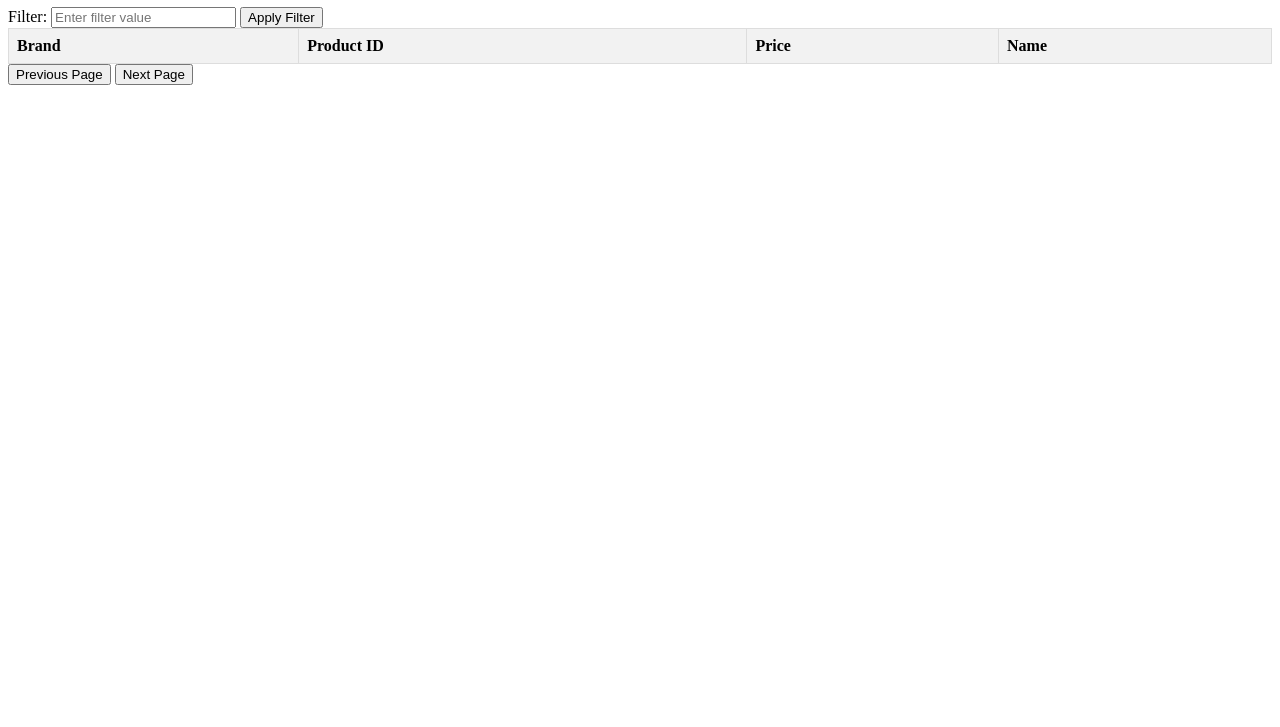
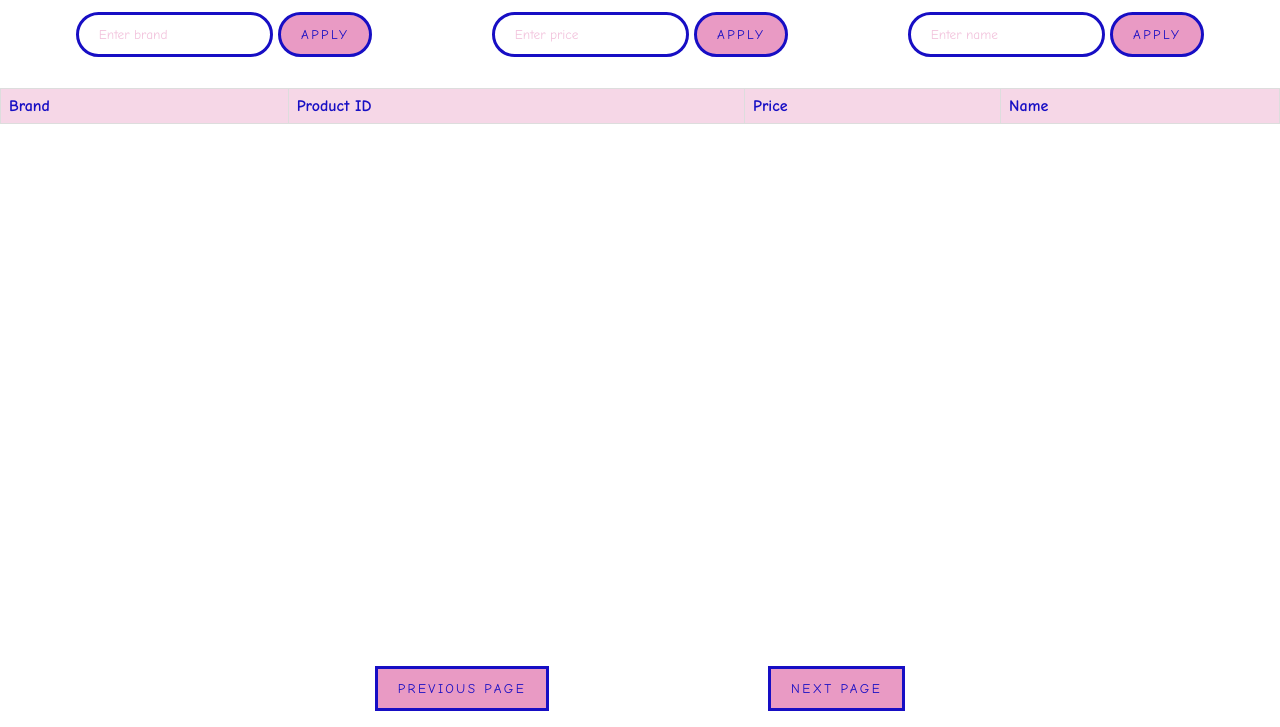
Before and after one commit to boodrova/test_vos, a plain HTML site: page test_2/index.html in a window 1280 px wide. Shown: the part 73-800 px from the top of the page. Drawn offline with Linux system fonts and the light colour scheme; no server answers.

Commit message:
Add files via upload

```diff
--- a/test_2/index.html
+++ b/test_2/index.html
@@ -7,11 +7,22 @@
   <link rel="stylesheet" href="styles.css">
 </head>
 <body>
-  <h1>Product List</h1>
-  <div>
-    <label for="filterInput">Filter:</label>
-    <input type="text" id="filterInput" placeholder="Enter filter value">
-    <button onclick="applyFilter()">Apply Filter</button>
+  <header>
+    <h1>Product List</h1>
+  </header>
+  <div id="filters">
+    <div id="filterBrand">
+      <input type="text" id="filterInputBrand" placeholder="Enter brand">
+      <button onclick="applyFilterBrand()">Apply</button>
+    </div>
+    <div id="filterPrice">
+      <input type="text" id="filterInputPrice" placeholder="Enter price">
+      <button onclick="applyFiltePrice()">Apply</button>
+    </div>
+    <div id="filterName">
+      <input type="text" id="filterInputName" placeholder="Enter name">
+      <button onclick="applyFilterName()">Apply</button>
+    </div>
   </div>
   <table id="productTable">
     <thead>
@@ -26,11 +37,11 @@
       <!-- Product list will be populated here -->
     </tbody>
   </table>
-  <div>
+  <footer>
     <button onclick="prevPage()">Previous Page</button>
     <span id="currentPage"></span>
     <button onclick="nextPage()">Next Page</button>
-  </div>
+  </footer>
   <script src="md5.min.js"></script>
   <script src="script.js"></script>
 </body>
--- a/test_2/script.js
+++ b/test_2/script.js
@@ -1,5 +1,7 @@
 let offset = 0;
 let currentPage = 1;
+let flag = false;
+let ping = -1;
 
 //получение массива id (50 штук, начиная с offset)
 async function fetchItems(offset) {
@@ -33,7 +35,7 @@
 }
 
 //получаю информацию о товаре по id
-async function fetchItemDetails(itemId) {
+async function fetchItemsDetails(itemIds) {
     const requestOptions = {
         method: 'POST',
         headers: {
@@ -44,7 +46,7 @@ async function fetchItemDetails(itemId) {
         body: JSON.stringify({
           action: 'get_items',
           params: {
-            ids: [itemId]
+            ids: itemIds
           }
         })
     };
@@ -53,7 +55,7 @@ async function fetchItemDetails(itemId) {
       const response = await fetch('http://api.valantis.store:40000/', requestOptions);
       if (response.ok) {
         const data = await response.json();
-          return data.result[0]; // Возвращаем только первый товар
+        return data.result;
       } else {
         throw new Error(`Request failed with status ${response.status}`);
       }
@@ -64,21 +66,20 @@ async function fetchItemDetails(itemId) {
 }
 
 //отображение таблицы товаров
-async function renderProductTable(itemIds) {
+function renderProductTable(allItemsDetails) {
     let tableBody = document.getElementById('productTableBody');
     tableBody.innerHTML = '';
 
-    for (let i = 0; i < itemIds.length; i++) {
+    for (let i = 0; i < allItemsDetails.length; i++) {
     let tr = document.createElement('tr');
-    let itemDetails = await fetchItemDetails(itemIds[i]);
 
-        for (let key in itemDetails) {
+        for (let key in allItemsDetails[i]) {
             let td = document.createElement('td');
-            td.textContent = itemDetails[key];
+            td.textContent = allItemsDetails[i][key];
             tr.appendChild(td);
         }
         tableBody.appendChild(tr);
-        document.getElementById('currentPage').innerText = `Page: ${currentPage}`;
+        document.getElementById('currentPage').innerText = `${currentPage}`;
     }
 }
 
@@ -87,7 +88,7 @@ function prevPage() {
     if (currentPage > 1) {
         currentPage--;
         offset -= 50;
-        displayItems();
+        itemDetails();
     }
 }
 
@@ -95,15 +96,122 @@ function prevPage() {
 function nextPage() {
     currentPage++;
     offset += 50;
-    displayItems();
+    itemDetails();
 }
 
-//вывод говна
-async function displayItems() {
-    let itemIds = [];
-    itemIds = fetchItems(offset);
-    renderProductTable(itemIds);
-
+//применяю фильтр
+async function applyFilter(offset) {
+  if (ping == 1) {
+    options = applyFilterBrand();
+  } else if (ping == 2) {
+    options = applyFiltePrice();
+  } else if (ping == 3) {
+    options = applyFilterName();
+  }
+  try {
+    const response = await fetch('http://api.valantis.store:40000/', options);
+    if (response.ok) {
+      const items = await response.json();
+      return items.result.slice(offset, offset+50);
+    } else {
+      throw new Error(`Request failed with status ${response.status}`);
+    }
+  } catch (error) {
+    console.error(error);
+  }
 }
 
-displayItems();
+//далее три функции, определяющие по каким параметрам будет проходить фильтрация.
+//да, они очень кривые, медленные, но как-то работают.
+//к сожалению, пока не получилось, что хотела.
+function applyFilterBrand() {
+  ping = 1;
+  flag = true;
+  itemDetails();
+  let input = document.getElementById('filterInputBrand');
+  let toFind = input.value;
+
+  const requestOptions = {
+    method: 'POST',
+    headers: {
+      'X-Auth' : md5("Valantis_20240226"),
+      'Content-Type': 'application/json',
+      'charset': 'utf-8'
+    },
+    body: JSON.stringify({
+      action: 'filter',
+      params: {
+        brand: toFind
+      }
+    })
+  };
+  return requestOptions;
+}
+
+function applyFiltePrice() {
+  ping = 2;
+  flag = true;
+  itemDetails();
+  let input = document.getElementById('filterInputPrice');
+  let toFind = input.value;
+
+  const requestOptions = {
+    method: 'POST',
+    headers: {
+      'X-Auth' : md5("Valantis_20240226"),
+      'Content-Type': 'application/json',
+      'charset': 'utf-8'
+    },
+    body: JSON.stringify({
+      action: 'filter',
+      params: {
+        price: toFind
+      }
+    })
+  };
+  return requestOptions;
+}
+
+function applyFilterName() {
+  ping = 3;
+  flag = true;
+  itemDetails();
+  let input = document.getElementById('filterInputName');
+  let toFind = input.value;
+
+  const requestOptions = {
+    method: 'POST',
+    headers: {
+      'X-Auth' : md5("Valantis_20240226"),
+      'Content-Type': 'application/json',
+      'charset': 'utf-8'
+    },
+    body: JSON.stringify({
+      action: 'filter',
+      params: {
+        product: toFind
+      }
+    })
+  };
+  return requestOptions;
+}
+
+async function itemDetails() {
+  let itemIds = [];
+  if (flag === true) {
+    itemIds = await applyFilter(offset);
+    flag = false;
+  } else {
+    itemIds = await fetchItems(offset);
+  }
+
+  let allItemsDetails = [];
+  allItemsDetails = await fetchItemsDetails(itemIds);
+
+  const table = {};
+  const res = allItemsDetails.filter(({id}) =>(!table[id] && (table[id] = 1)));
+  renderProductTable(res);
+}
+
+itemDetails();
+//displayItems();
--- a/test_2/styles.css
+++ b/test_2/styles.css
@@ -1,12 +1,90 @@
+* {
+  font-family: 'Comic Sans MS', 'Comic Sans', 'cursive';
+  margin: 0;
+  padding: 0;
+  box-sizing: border-box;
+}
+body {
+  display: flex;
+  min-height: 100vh;
+  flex-direction: column;
+  color: #170EC4;
+}
+header {
+  margin: 1rem;
+  text-align: center;
+}
+#filters {
+  height: 60px;
+  display: flex;
+  flex-direction: row;
+  justify-content: space-around;
+  margin: 1rem;
+
+}
+#filters input {
+  border: solid #170EC4;
+  padding: 0.75rem 1.25rem;
+  border-radius: 10rem;
+}
+::placeholder {
+  color: #f2c2dc;
+}
+#filters button {
+  color: #170EC4;
+  border: solid #170EC4;
+  padding: 0.75rem 1.25rem;
+  border-radius: 10rem;
+
+  background-color: #E99AC4;
+  text-transform: uppercase;
+  letter-spacing: 0.15rem;
+}
+#filters button :hover {
+  background-color: #E99AC4;
+}
 table {
     width: 100%;
+    flex-grow: 1;
+    border-radius: 10rem;
     border-collapse: collapse;
-  }
-  th, td {
+}
+th, td {
+
     border: 1px solid #dddddd;
     text-align: left;
     padding: 8px;
-  }
-  th {
-    background-color: #f2f2f2;
-  }
+}
+th {
+    background-color: #f6d7e7;
+}
+td {
+  background-color: #fbebf3;
+}
+
+footer {
+  flex-shrink: 0;
+  display: flex;
+  flex-direction: row;
+  justify-content: space-around;
+  margin: 1rem 20rem 1rem 20rem;
+}
+
+footer button {
+  color: #170EC4;
+  border: solid #170EC4;
+  padding: 0.75rem 1.25rem;
+  background-color: #E99AC4;
+  text-transform: uppercase;
+  letter-spacing: 0.15rem;
+}
+
+#currentPage {
+  align-self: center;
+  text-transform: uppercase;
+  letter-spacing: 0.15rem;
+}
+
+button:hover, h1:hover {
+  cursor: pointer;
+}
```
Lines whose indentation alone changed are shown as unchanged.
